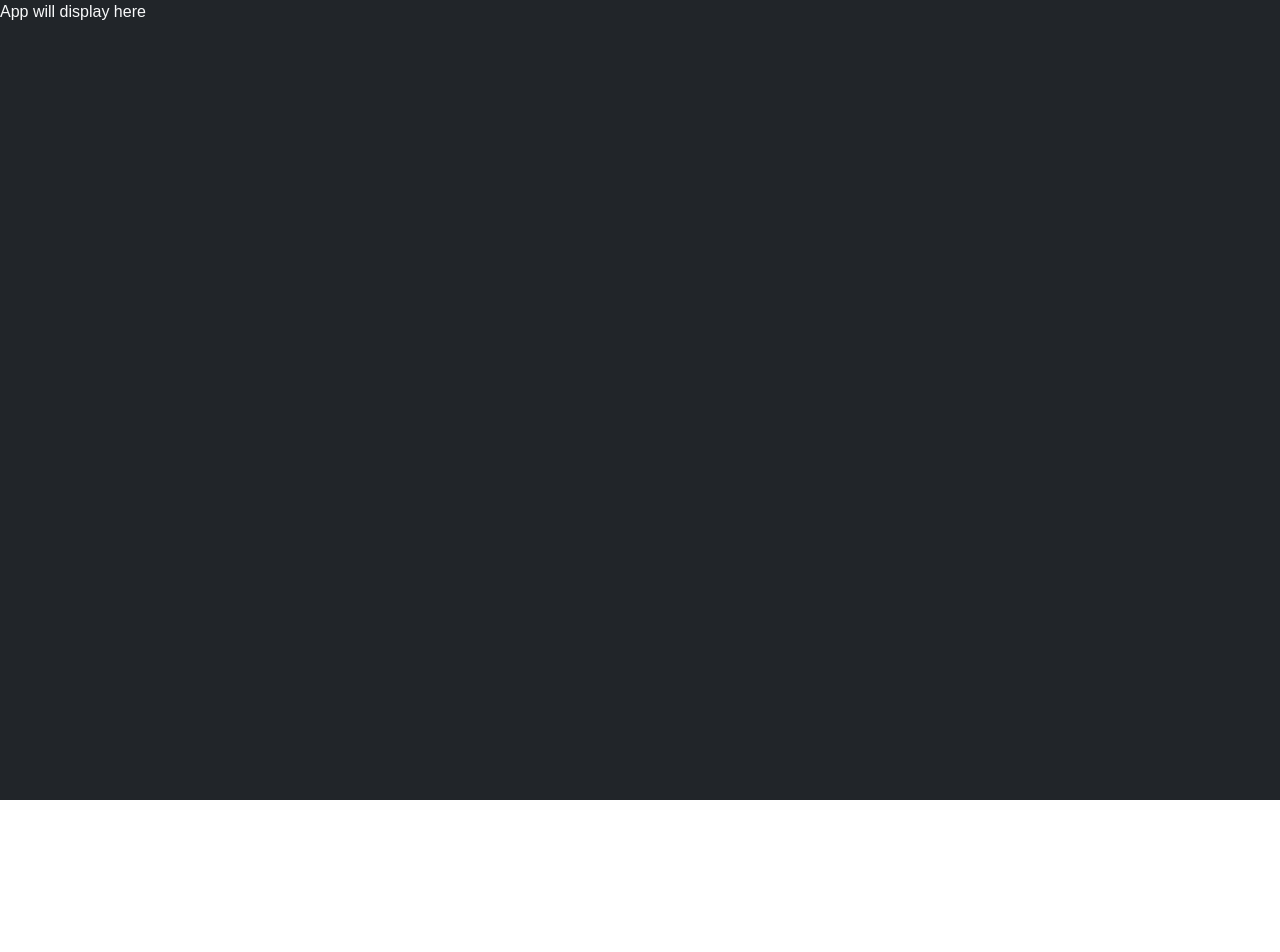
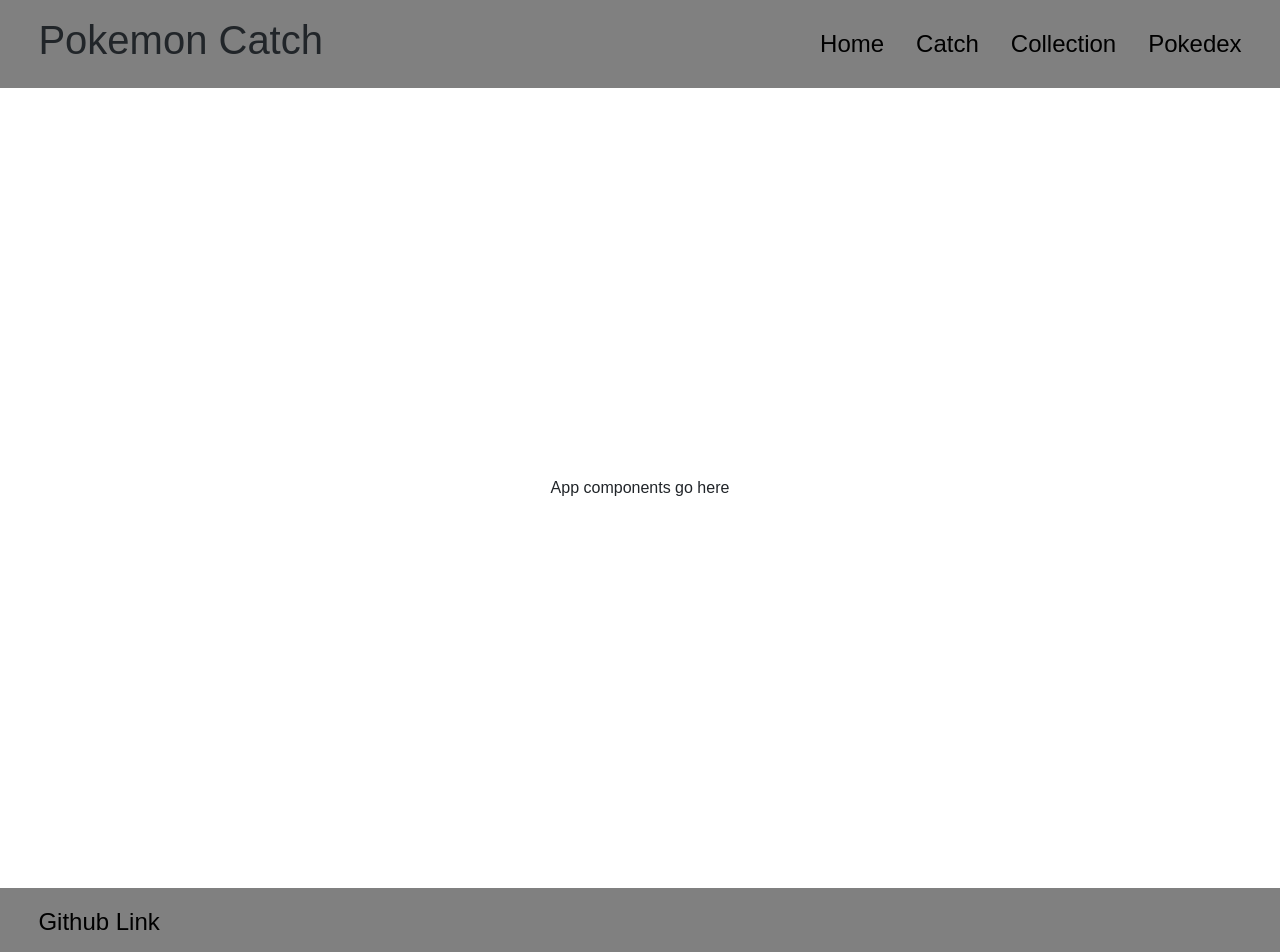
Before and after one commit to ReinnFall/startupV3, a React (Vite) app: page / in a window 1280 px wide. Shown: the top 952 px of the page. Before the commit the page ends 800 px from the top, so only its background shows below. Built offline with nearby package versions, Linux system fonts and the light colour scheme.

Commit message:
header and footer in app.jsx

```diff
--- a/src/app.jsx
+++ b/src/app.jsx
@@ -3,5 +3,23 @@
 import './app.css';
 
 export default function App() {
-  return <div className='body bg-dark text-light'>App will display here</div>;
+    return (
+        <div>
+            <header>
+                <h1> Pokemon Catch</h1>
+                <nav>
+                    <a href="index.html">Home</a>
+                    <a href="catch.html">Catch</a>
+                    <a href="collection.html">Collection</a>
+                    <a href="pokedex.html">Pokedex</a>
+                </nav>
+            </header>
+
+            <main>App components go here</main>
+
+            <footer>
+                <a href="https://github.com/ReinnFall/startupV3"> Github Link</a>
+            </footer>
+        </div>
+    );
 }
```
